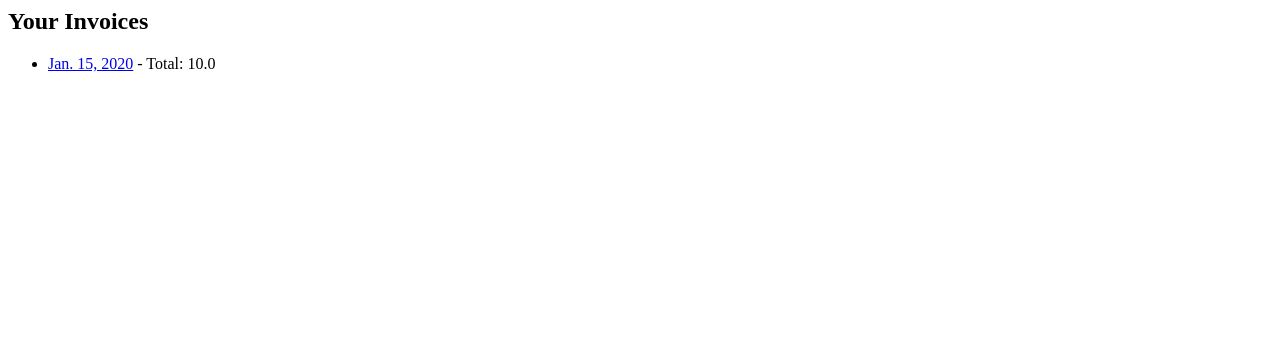
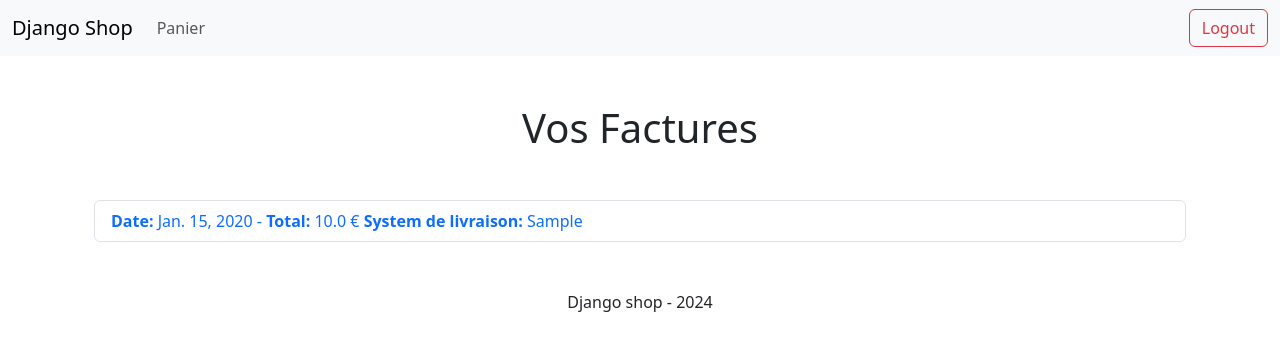
Before and after one commit to LiveCampus-project/projet_shop_django, a Django app: page /cart/factures/ in a window 1280 px wide. Shown: the top 351 px of the page. Run offline with Django 5.2, Linux system fonts and the light colour scheme; a user stored in the database is signed in; tables that the repository leaves empty hold one stand-in row (values such as "Sample post").

Commit message:
feat(myshop/templates/cart/user_factures.html)

```diff
--- a/templates/cart/user_factures.html
+++ b/templates/cart/user_factures.html
@@ -1,10 +1,23 @@
-<h2>Your Invoices</h2>
-<ul>
-    {% for facture in factures %}
-        <li>
-            <a href="{% url 'cart:facture_detail' facture.id %}">{{ facture.date_emission }}</a> - Total: {{ facture.total_htc }}
-        </li>
-    {% empty %}
-        <li>No invoices found.</li>
-    {% endfor %}
-</ul>
+{% extends 'base.html' %}
+
+{% block title %}Vos Factures{% endblock %}
+
+{% block content %}
+<div class="container mt-5">
+    <h1 class="text-center mb-5">Vos Factures</h1>
+    <ul class="list-group">
+        {% for facture in factures %}
+            <li class="list-group-item">
+                <a href="{% url 'cart:facture_detail' facture.id %}" class="text-decoration-none">
+                    <strong>Date:</strong> {{ facture.date_emission }} -
+                    <strong>Total:</strong> {{ facture.total_htc }} €
+                    <strong>System de livraison:</strong> {{ facture.id_delivery.delivery_system }}
+                </a>
+            </li>
+        {% empty %}
+            <li class="list-group-item text-center text-muted">Aucune facture trouvée.</li>
+        {% endfor %}
+    </ul>
+</div>
+
+{% endblock %}
```
